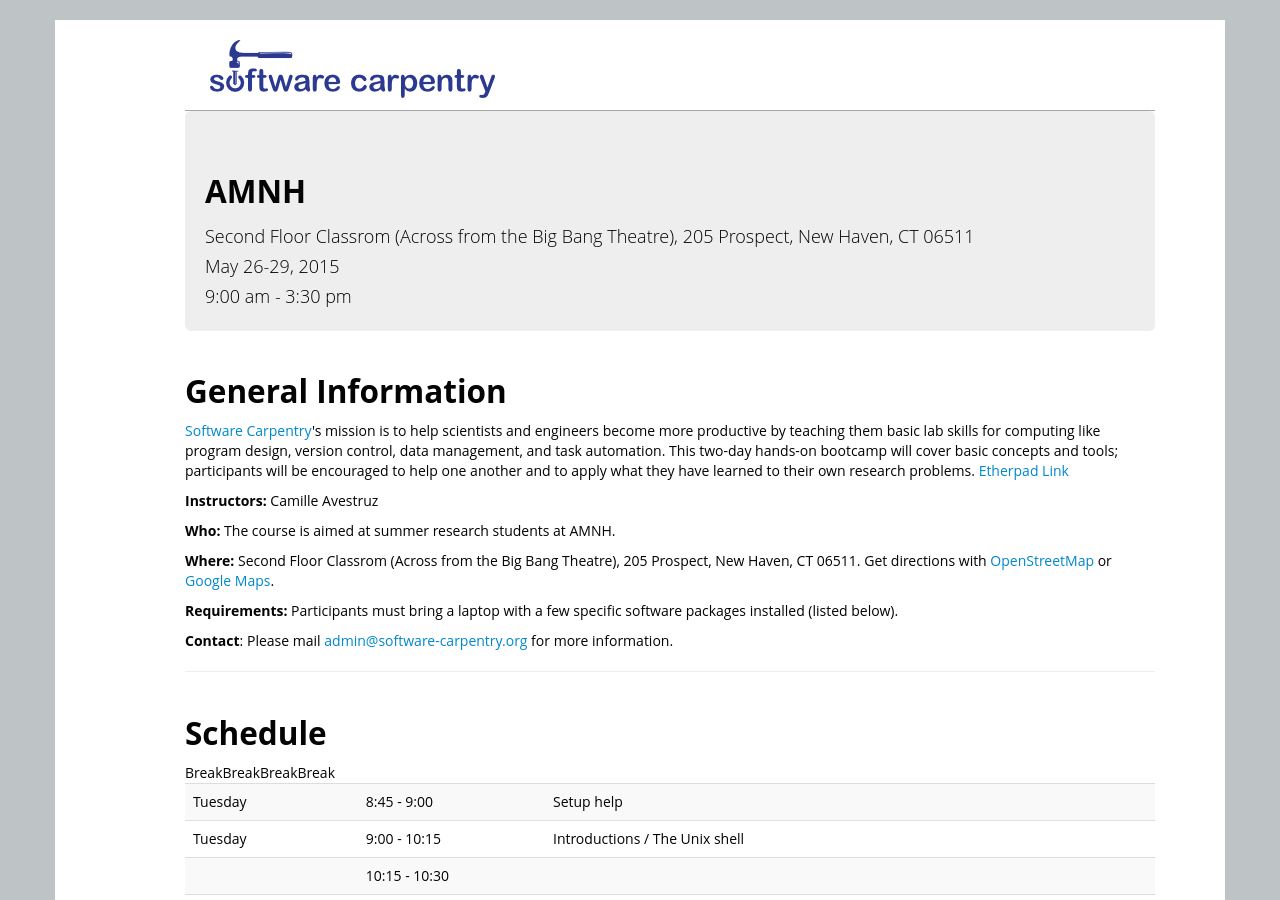
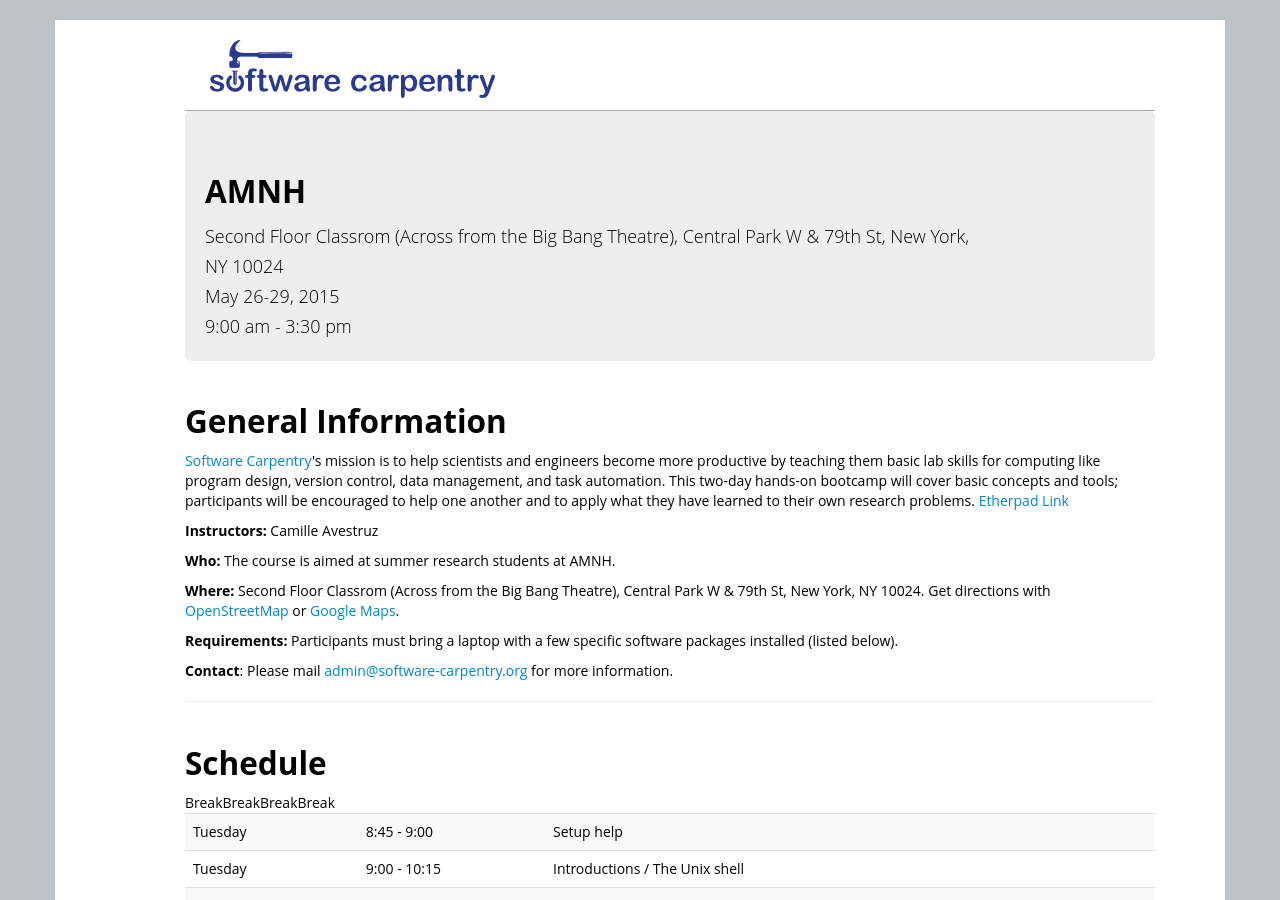
Before and after one commit to cavestruz/2015-05-26-amnh, a Jekyll site: the page built from index.html, in a window 1280 px wide and 900 px high. Built offline with Jekyll 4.4.1, drawn with Linux system fonts in a browser that asks for light colours.

Commit message:
Modified location

```diff
--- a/index.html
+++ b/index.html
@@ -2,7 +2,7 @@
 layout: bootcamp
 root: .
 venue: AMNH
-address: Second Floor Classrom (Across from the Big Bang Theatre), 205 Prospect, New Haven, CT 06511
+address: Second Floor Classrom (Across from the Big Bang Theatre), Central Park W & 79th St, New York, NY 10024
 country: United-States
 humandate: May 26-29, 2015
 humantime: 9:00 am - 3:30 pm
```
